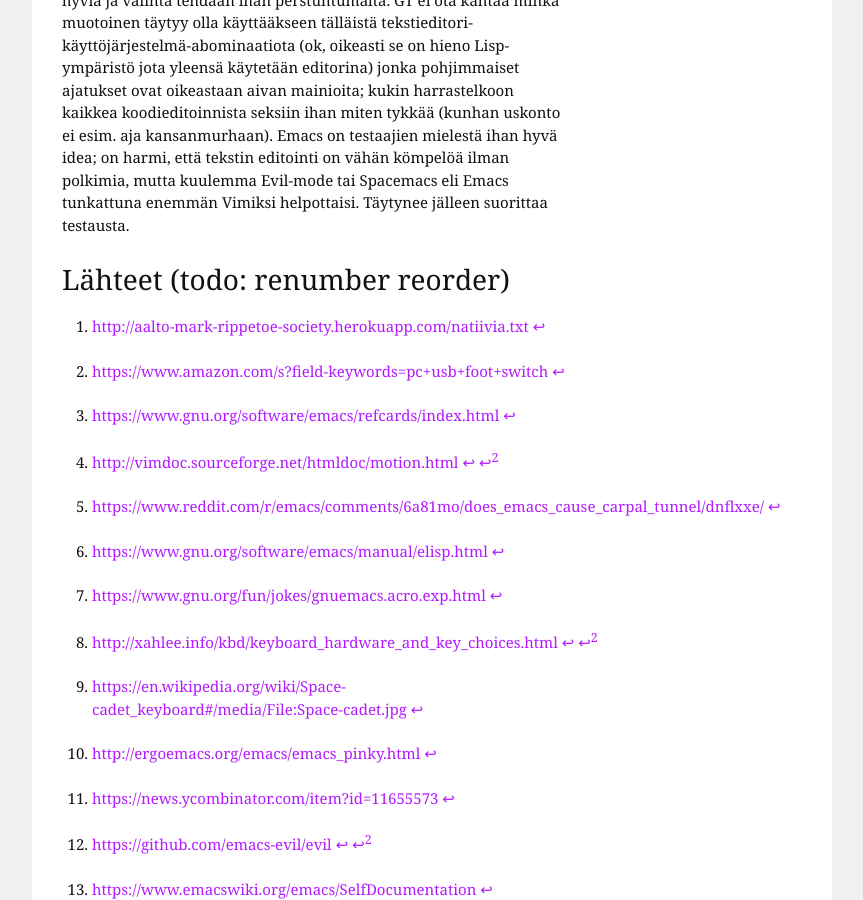
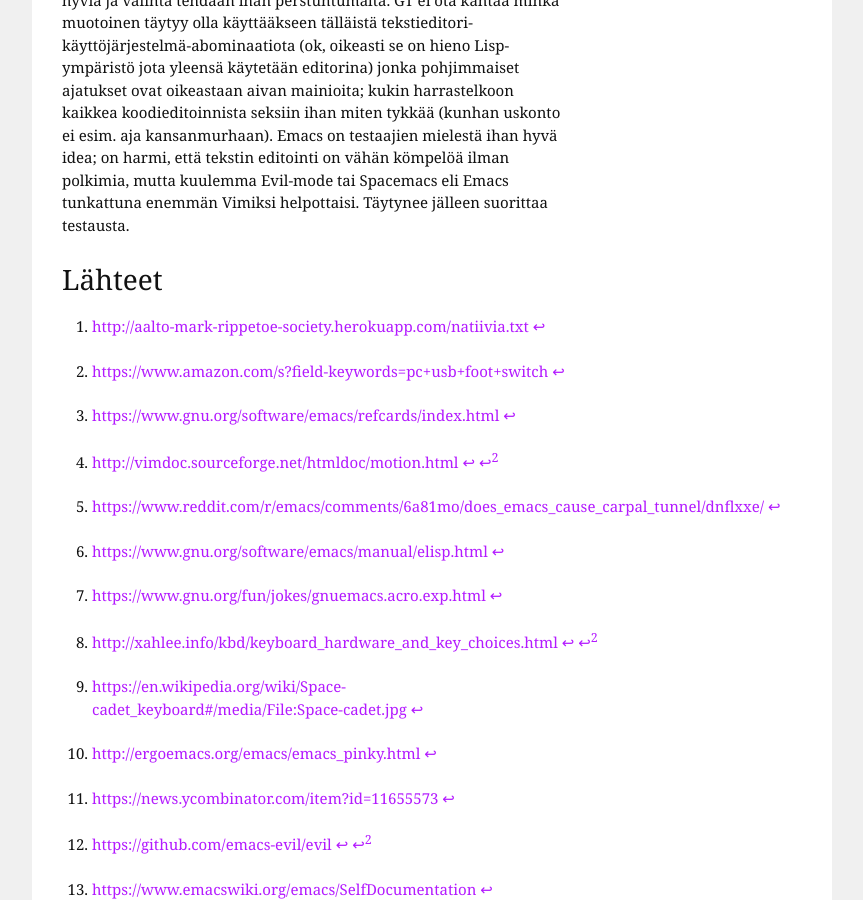
Before and after one commit to AS-kilta/gt-web, a Jekyll site: the page built from _posts/4-17/2017-10-31-gnu-emacs.md, in a window 1280 px wide and 900 px high, scrolled down 18132 px. Shown: the whole window, without its empty margins (208-1071 px from the left). Built offline with Jekyll 4.4.1, drawn with Linux system fonts in a browser that asks for light colours.

Commit message:
Remove todo note from article

```diff
--- a/_posts/4-17/2017-10-31-gnu-emacs.md
+++ b/_posts/4-17/2017-10-31-gnu-emacs.md
@@ -279,7 +279,7 @@
 
 Se, mitä tekstieditoria kukin tai itse käyttää, on joillekin uskon asia ja joillekin vain kuin kenkien tai kalsareiden sovittaminen -- on monia hyviä ja valinta tehdään ihan perstuntumalta. GT ei ota kantaa minkä muotoinen täytyy olla käyttääkseen tälläistä tekstieditori-käyttöjärjestelmä-abominaatiota (ok, oikeasti se on hieno Lisp-ympäristö jota yleensä käytetään editorina) jonka pohjimmaiset ajatukset ovat oikeastaan aivan mainioita; kukin harrastelkoon kaikkea koodieditoinnista seksiin ihan miten tykkää (kunhan uskonto ei esim. aja kansanmurhaan). Emacs on testaajien mielestä ihan hyvä idea; on harmi, että tekstin editointi on vähän kömpelöä ilman polkimia, mutta kuulemma Evil-mode tai Spacemacs eli Emacs tunkattuna enemmän Vimiksi helpottaisi. Täytynee jälleen suorittaa testausta.
 
-## Lähteet (todo: renumber reorder)
+## Lähteet
 
 [^00]: <http://aalto-mark-rippetoe-society.herokuapp.com/natiivia.txt>
 [^01]: <https://www.amazon.com/s?field-keywords=pc+usb+foot+switch>
```
